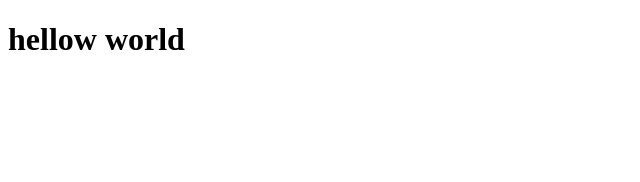
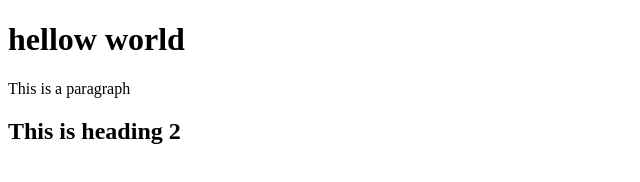
Before and after one commit to WellTimed/MY-First-Website, a plain HTML site: page index.html in a window 1280 px wide. Shown: the whole page, without its empty margins (0-640 px from the left). Drawn offline with Linux system fonts and the light colour scheme.

Commit message:
My second commit

```diff
--- a/index.html
+++ b/index.html
@@ -8,5 +8,8 @@
 </head>
 <body>
     <h1>hellow world</h1>
+<p>This is a paragraph</p>
+
+<h2> This is heading 2</h2>
 </body>
 </html>
```
